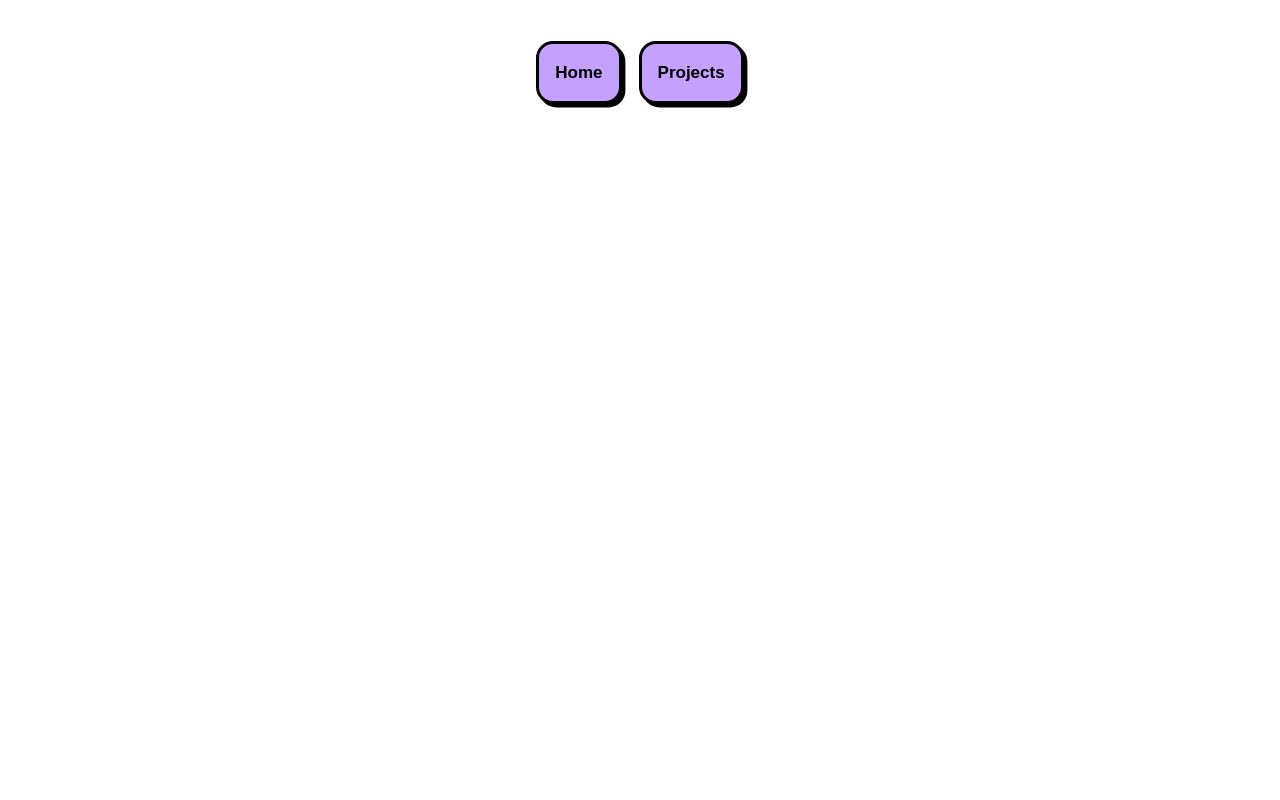
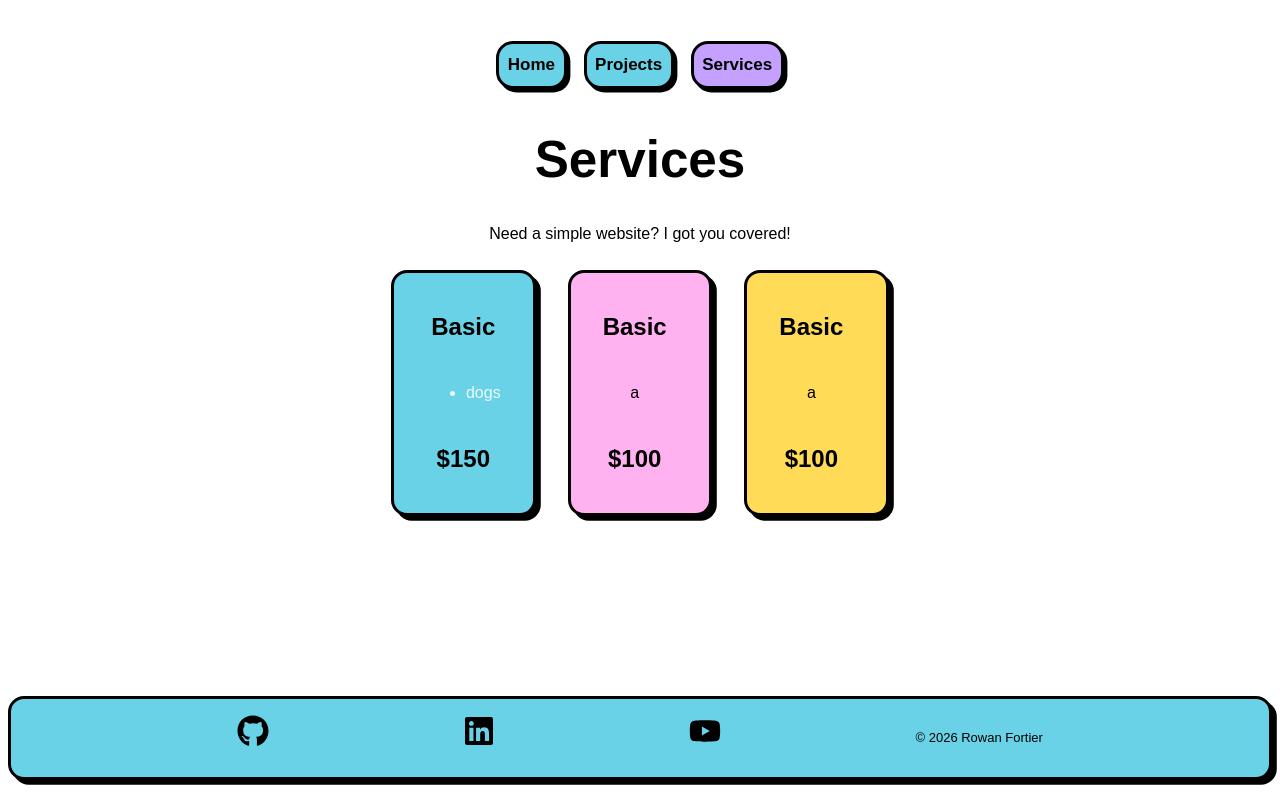
Before and after one commit to blobinaticuber/rowanfortier-website, a React (Vite) app in the folder my-react-app/: page /services in a window 1280 px wide. Before the commit this address had no page. Built offline with nearby package versions, Linux system fonts and the light colour scheme.

Commit message:
begin services page

```diff
--- a/my-react-app/src/App.jsx
+++ b/my-react-app/src/App.jsx
@@ -3,6 +3,7 @@ import './App.css'
 import { BrowserRouter as Router, Routes, Route, Link } from 'react-router-dom';
 import { Home } from './pages/Home'
 import { Projects } from './pages/Projects'
+import { Services } from './pages/Services';
 
 import { Header } from './components/header'
 
@@ -15,6 +16,7 @@ function App() {
       <Routes>
         <Route path="/" element={<Home />} />
         <Route path="/projects" element={<Projects/>} />
+        <Route path="/services" element={<Services/>} />
       </Routes>
     </Router>
     </div>
--- a/my-react-app/src/components/header.css
+++ b/my-react-app/src/components/header.css
@@ -14,10 +14,10 @@
 /* Style the links inside the navigation bar */
 .topnav .nav a {
   float: left;
-  background-color: var(--purple);
+  background-color: var(--blue);
   color: var(--padborder-color);
   text-align: center;
-  padding: 16px;
+  padding: 0.5em;
   text-decoration: none;
   font-size: 17px;
   border-radius: 1em;
@@ -37,7 +37,7 @@
 
 /* Add a color to the active/current link */
 .topnav .nav a.active {
-  background-color: var(--blue);
+  background-color: var(--purple);
   color: var(--padborder-color);
 }
 
--- a/my-react-app/src/components/header.jsx
+++ b/my-react-app/src/components/header.jsx
@@ -7,8 +7,7 @@ export function Header() {
             <div className="nav">
                 <NavLink to="/">Home</NavLink>
                 <NavLink to="/projects">Projects</NavLink>
-                {/* <a className="active" href="index.html">Home</a> */}
-                {/* <a href="programming.html">Projects</a> */}
+                <NavLink to="/services">Services</NavLink>
             </div>
         </div>
     )
--- /dev/null
+++ b/my-react-app/src/pages/Services.css
@@ -0,0 +1,11 @@
+.grid3 {
+    display: grid;
+    gap: 1rem;
+    grid-template-columns: 1fr 1fr 1fr;
+}
+
+@media (max-width: 700px) {
+    .grid3 {
+        grid-template-columns: 1fr;
+    }
+}
--- /dev/null
+++ b/my-react-app/src/pages/Services.jsx
@@ -0,0 +1,42 @@
+import { Card } from "../components/Card"
+import { Footer } from "../components/Footer"
+
+import './Services.css'
+
+export function Services() {
+    return (
+        <>
+        <h1>Services</h1>
+        <p>Need a simple website? I got you covered!</p>
+        <div className="grid3">
+            <Card color={"var(--blue)"}>
+                <div class="vstack">
+                    <h2>Basic</h2>
+                    <ul>
+                        <li>dogs</li>
+                    </ul>
+                    <h2>$150</h2>
+                </div>
+            </Card>
+
+            <Card color={"var(--pink)"}>
+                <div class="vstack">
+                    <h2>Basic</h2>
+                    <p>a</p>
+                    <h2>$100</h2>
+                </div>
+            </Card>
+
+            <Card color={"var(--yellow)"}>
+                <div class="vstack">
+                    <h2>Basic</h2>
+                    <p>a</p>
+                    <h2>$100</h2>
+                </div>
+            </Card>
+        </div>
+
+        <Footer/>
+        </>
+    )
+}
```
